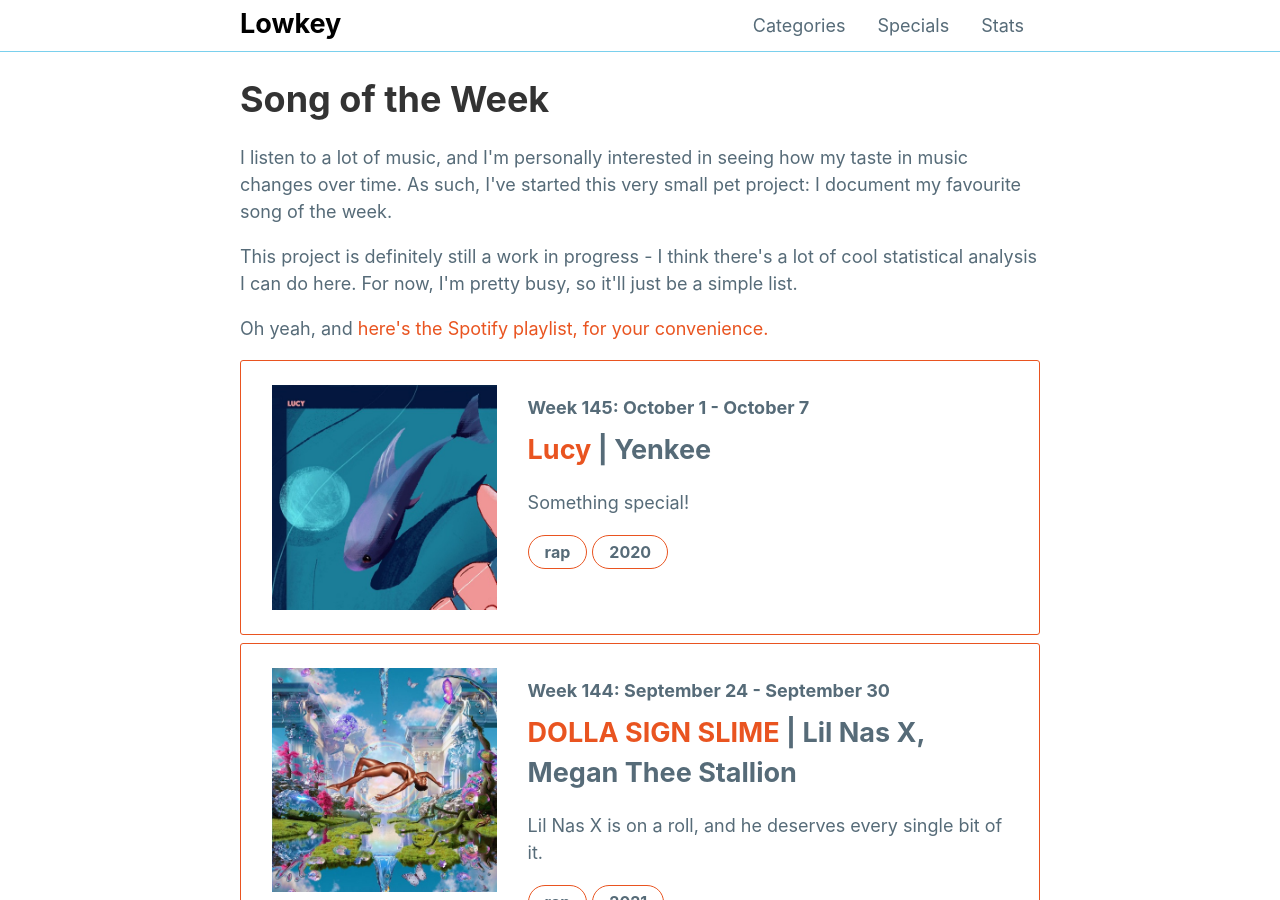
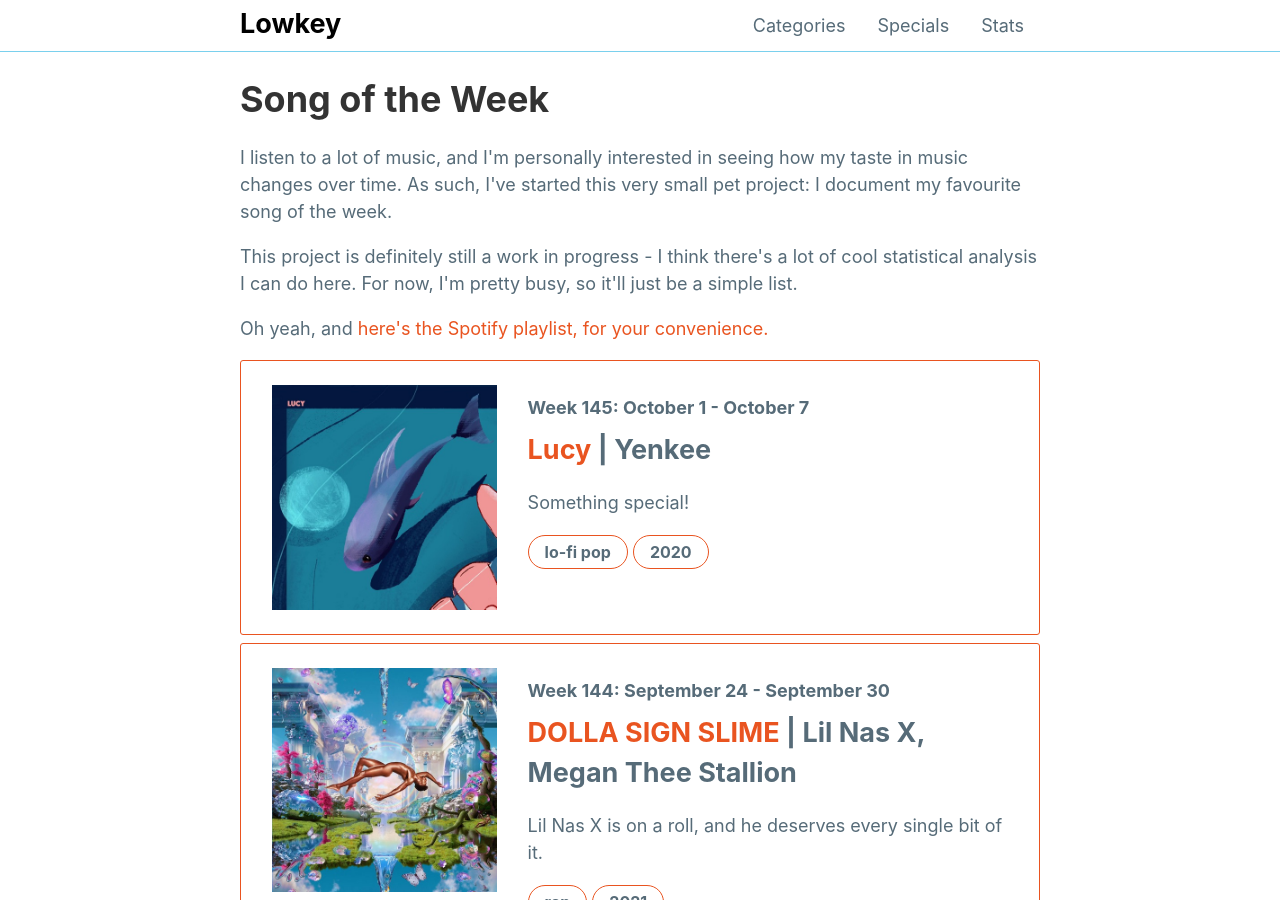
Before and after one commit to mattxwang/lowkey, a Jekyll site: the page built from stats/song-of-the-week.html, in a window 1280 px wide and 900 px high. Built offline with Jekyll 4.4.1, drawn with Linux system fonts in a browser that asks for light colours; comment, search, counter and statistics services are not loaded.

Commit message:
lol, lucy is not a rap song

```diff
--- a/_data/sotw.yml
+++ b/_data/sotw.yml
@@ -1444,7 +1444,7 @@ week145:
   artist: "Yenkee"
   album: "Lucy"
   album_art: "lucy.jpeg"
-  genre: "rap"
+  genre: "lo-fi pop"
   year: 2020
   blurb: >
     Something special!
```
